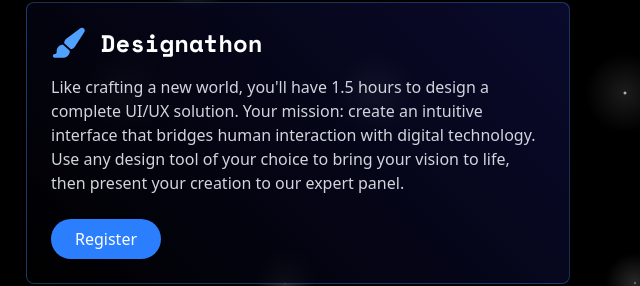
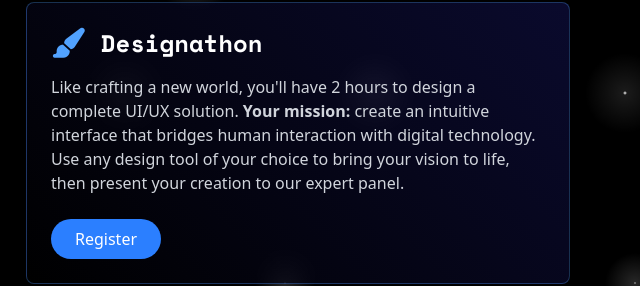
Before and after one commit to Code-name-HeaLer/CodeKriti-3.0, a website: page competitions.html in a window 1280 px wide. Shown: the part 302-588 px from the top of the page, 630-1270 px from the left. Drawn offline with nearby package versions, Linux system fonts and the light colour scheme.

Commit message:
times updated again

```diff
--- a/competitions.html
+++ b/competitions.html
@@ -157,8 +157,8 @@
               <h2 class="space-font text-2xl font-bold">Designathon</h2>
             </div>
             <p class="text-gray-300 mb-6">
-              Like crafting a new world, you'll have 1.5 hours to design a
-              complete UI/UX solution. Your mission: create an intuitive
+              Like crafting a new world, you'll have 2 hours to design a
+              complete UI/UX solution. <b>Your mission:</b> create an intuitive
               interface that bridges human interaction with digital technology.
               Use any design tool of your choice to bring your vision to life,
               then present your creation to our expert panel.
```
Also changed, not shown: timeline.html (+1 -1 lines).
